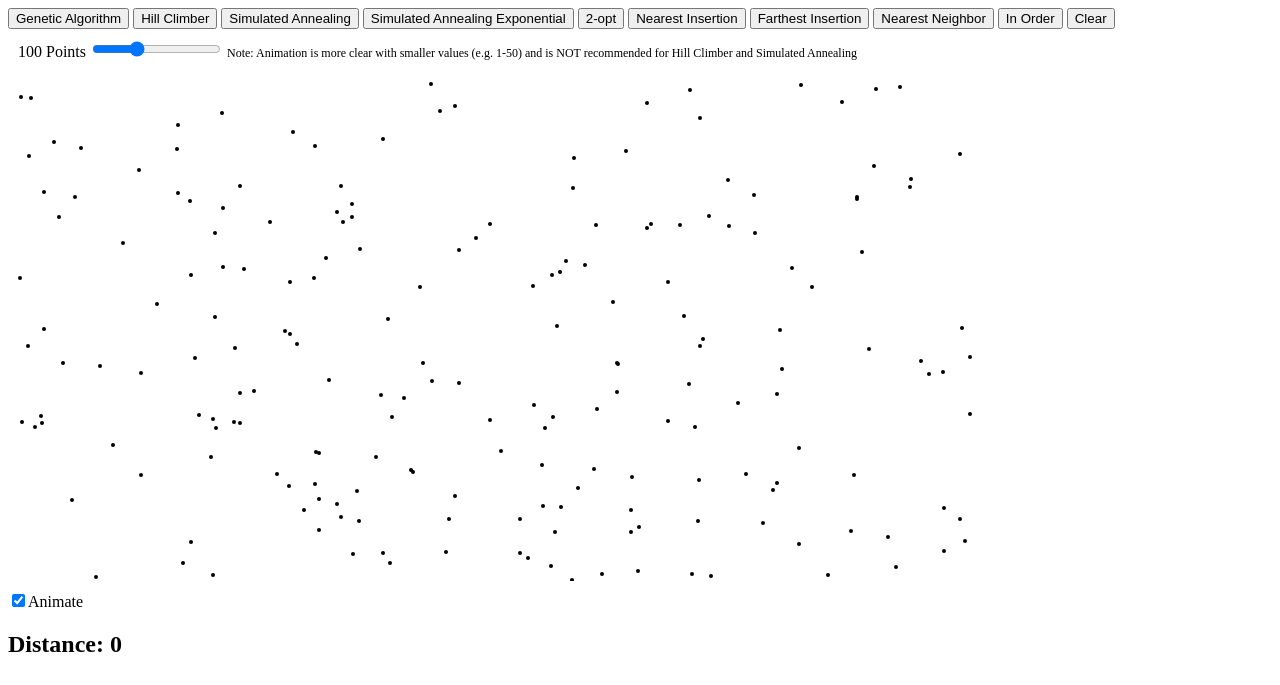
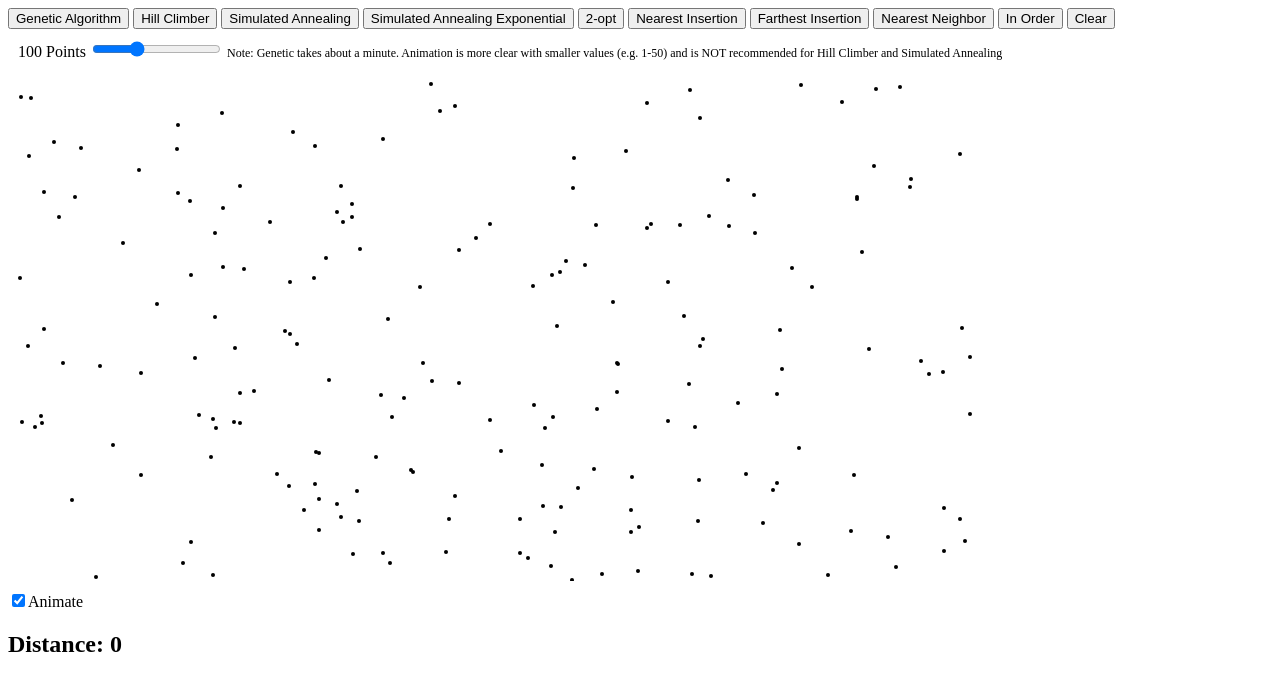
Before and after one commit to dzhang55/travelling-salesman, a plain HTML site: page index.html in a window 1280 px wide. Drawn offline with nearby package versions, Linux system fonts and the light colour scheme.

Commit message:
added note that genetic algorithm takes a minute

```diff
--- a/index.html
+++ b/index.html
@@ -45,7 +45,7 @@
 	<div>
 		<span id="slider-value"> 100 Points</span>
 		<input id="num-points" value=100 max=300 min=1 type="range"></input>
-		<span style="font-size:12">Note: Animation is more clear with smaller values (e.g. 1-50) and is NOT recommended for Hill Climber and Simulated Annealing</span>
+		<span style="font-size:12">Note: Genetic takes about a minute. Animation is more clear with smaller values (e.g. 1-50) and is NOT recommended for Hill Climber and Simulated Annealing</span>
 	</div>
 	<div id="svg-container">
 		<div class="overlay" id="overlay">
```
